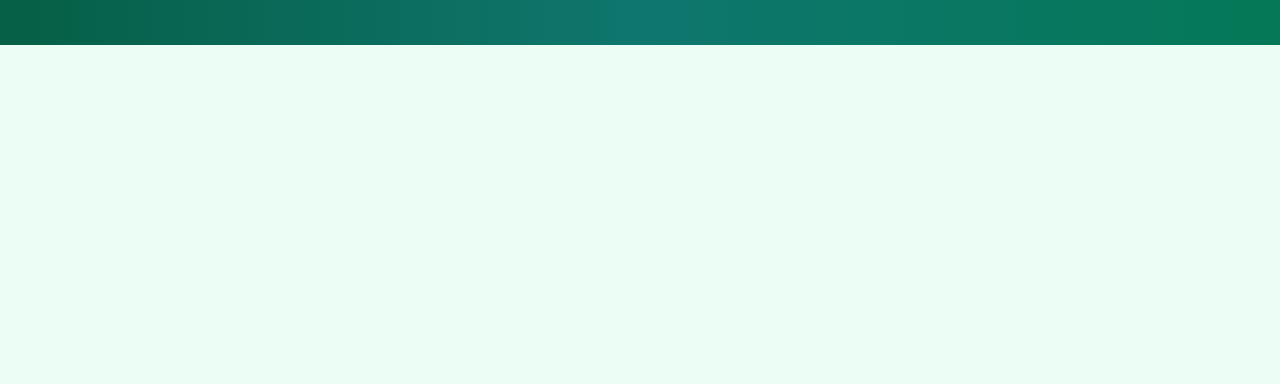
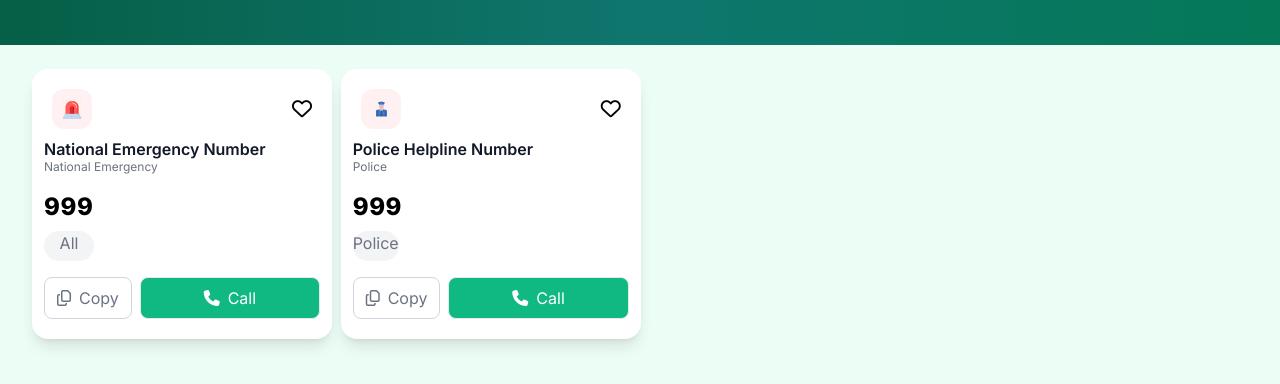
Before and after one commit to HomayraHeme/emergencyHotline, a plain HTML site: page index.html in a window 1280 px wide. Shown: the part 284-668 px from the top of the page. Drawn offline with nearby package versions, Linux system fonts and the light colour scheme.

Commit message:
emergency number added

```diff
--- a/index.html
+++ b/index.html
@@ -110,3 +110,94 @@
                 </div>
             </div>
         </header>
+
+        <main class="mx-auto max-w-7xl px-4 sm:px-6 lg:px-8 my-6">
+            <div class="grid grid-cols-1 lg:grid-cols-12 gap-6">
+                <!-- Cards area -->
+                <section class="lg:col-span-9">
+                    <div class="grid grid-cols-1 sm:grid-cols-2 lg:grid-cols-3 gap-5">
+
+                        <!-- CARD TEMPLATE (repeat with real data) -->
+                        <article class="card h-[270px] w-[300px] bg-white rounded-2xl shadow-lg p-3"
+                            data-service="National Emergency Number" data-number="999">
+                            <div class="flex justify-between items-center p-2">
+
+                                <div class="h-10 w-10 grid place-content-center rounded-xl bg-rose-50"><img
+                                        class="h-[20px] w-[20px]" src="assets/emergency.png" alt="" srcset=""></div>
+                                <br>
+
+                                <button class="heart-btn text-xl" title="Give a heart"><i
+                                        class="fa-regular fa-heart"></i></button>
+
+
+                            </div>
+                            <div>
+                                <h3 class="font-semibold text-gray-900">National Emergency Number</h3>
+                                <p class="text-xs text-gray-500 -mt-0.5">National Emergency</p>
+                            </div>
+                            <div class="mt-4">
+                                <div class="text-2xl font-extrabold tracking-wide">999</div>
+                                <div class="mt-2 flex items-center gap-2">
+                                    <span
+                                        class="badge h-[30px] w-[50px] bg-gray-100 text-gray-500 rounded-2xl text-center">All</span>
+                                </div>
+                            </div>
+                            <div class="mt-4 flex gap-2">
+                                <!-- Copy Button -->
+                                <button
+                                    class="btn btn-ghost copy-btn btn flex items-center gap-2 border border-gray-300 text-gray-500 rounded-lg px-3 py-2 hover:bg-gray-100">
+                                    <i class="fa-regular fa-copy"></i>
+                                    Copy
+                                </button>
+
+                                <!-- Call Button -->
+                                <button
+                                    class="btn btn-primary call-btn flex-1 btn flex-1 flex items-center gap-2 justify-center border bg-emerald-500 text-white  rounded-lg px-3 py-2 hover:bg-green-700">
+                                    <i class="fa-solid fa-phone"></i>
+                                    Call
+                                </button>
+                            </div>
+
+                        </article>
+
+                        <article class="card h-[270px] w-[300px] bg-white rounded-2xl shadow-lg p-3"
+                            data-service="Police Helpline Number" data-number="999">
+                            <div class="flex justify-between items-center p-2">
+
+                                <div class="h-10 w-10 grid place-content-center rounded-xl bg-rose-50"><img
+                                        class="h-[20px] w-[20px]" src="assets/police.png" alt="" srcset=""></div>
+                                <br>
+
+                                <button class="heart-btn text-xl" title="Give a heart"><i
+                                        class="fa-regular fa-heart"></i></button>
+
+
+                            </div>
+                            <div>
+                                <h3 class="font-semibold text-gray-900">Police Helpline Number</h3>
+                                <p class="text-xs text-gray-500 -mt-0.5">Police</p>
+                            </div>
+                            <div class="mt-4">
+                                <div class="text-2xl font-extrabold tracking-wide">999</div>
+                                <div class="mt-2 flex items-center gap-2">
+                                    <span
+                                        class="badge h-[30px] w-70px] bg-gray-100 text-gray-500 rounded-2xl text-center">Police</span>
+                                </div>
+                            </div>
+                            <div class="mt-4 flex gap-2">
+                                <!-- Copy Button -->
+                                <button
+                                    class="btn btn-ghost copy-btn btn flex items-center gap-2 border border-gray-300 text-gray-500 rounded-lg px-3 py-2 hover:bg-gray-100">
+                                    <i class="fa-regular fa-copy"></i>
+                                    Copy
+                                </button>
+
+                                <!-- Call Button -->
+                                <button
+                                    class="btn btn-primary call-btn flex-1 btn flex-1 flex items-center gap-2 justify-center border bg-emerald-500 text-white  rounded-lg px-3 py-2 hover:bg-green-700">
+                                    <i class="fa-solid fa-phone"></i>
+                                    Call
+                                </button>
+                            </div>
+
+                        </article>
```
